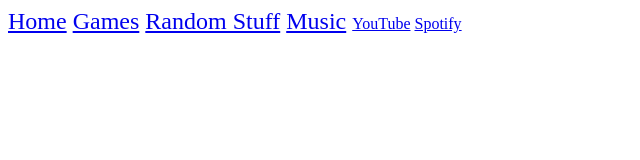
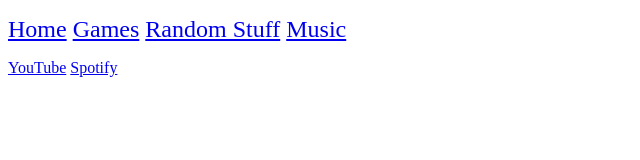
Before and after one commit to luomic001/luomic001.github.io, a plain HTML site: page music.html in a window 1280 px wide. Shown: the whole page, without its empty margins (0-640 px from the left). Drawn offline with Linux system fonts and the light colour scheme.

Commit message:
added a return on music

```diff
--- a/music.html
+++ b/music.html
@@ -2,12 +2,13 @@
 <html>
     <head>
         <title>When You're Bored: Music</title>
-        <font size ="+2">
+        <p><font size ="+2">
             <a href="index.html">Home</a>
             <a href="game.html">Games</a>
             <a href="basics.html">Random Stuff</a>
             <a href="music.html">Music</a>
         </font>
+        </p>
     </head>
     <body>
         <a href="https://www.youtube.com/">YouTube</a>
```
